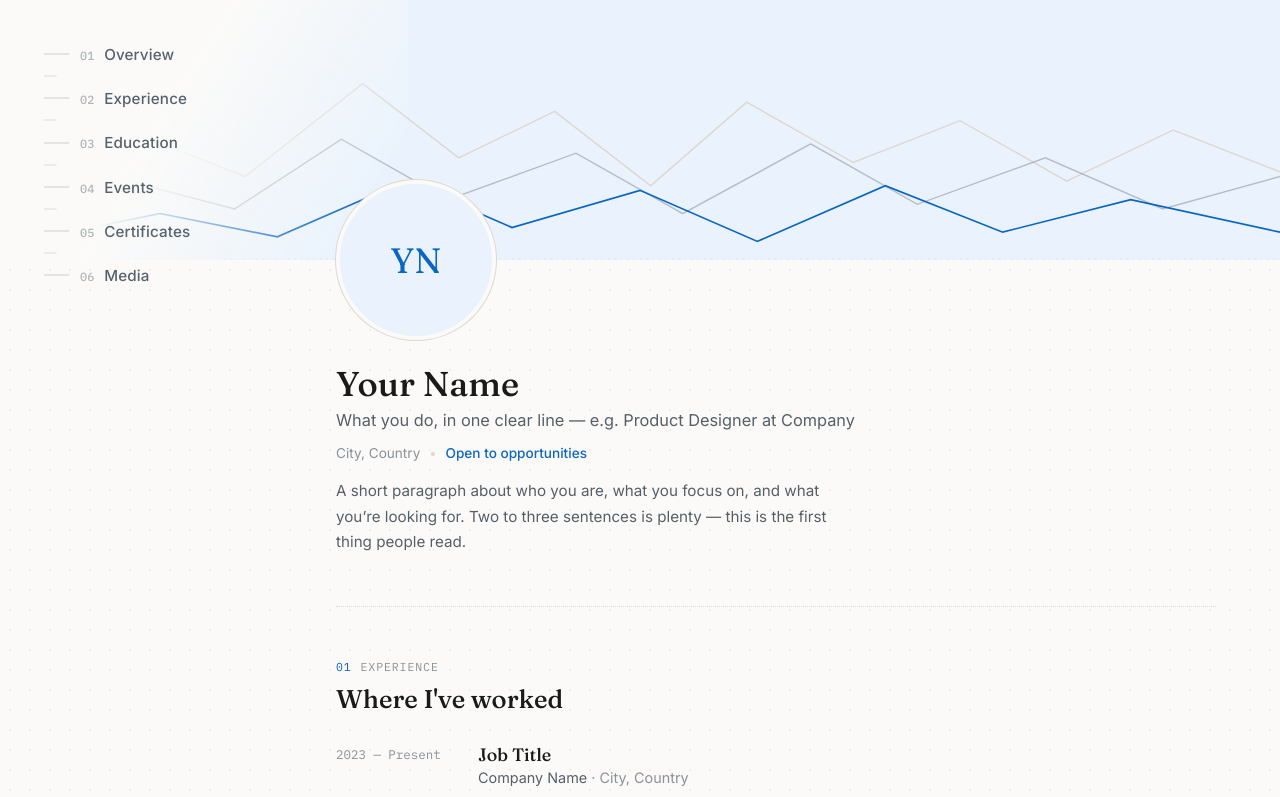
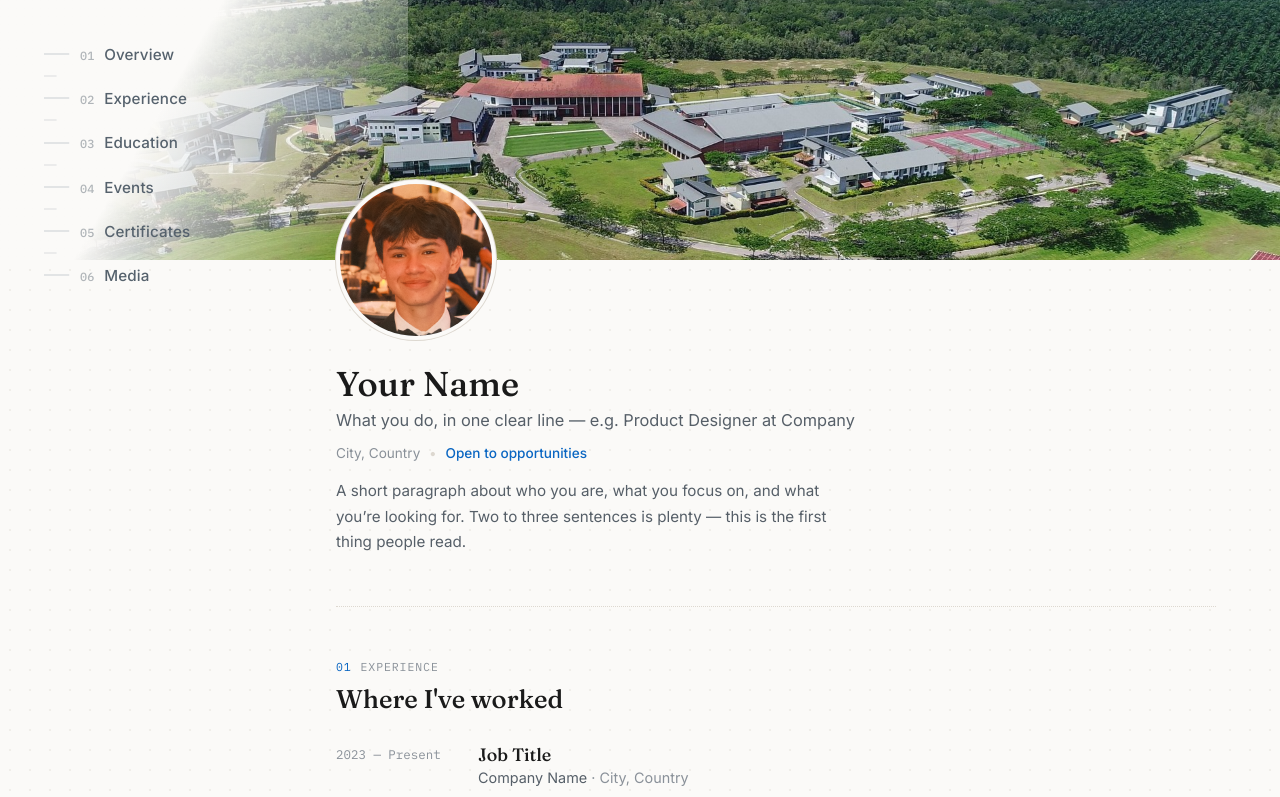
Before and after one commit to rice-evans/Portfolio, a React (Vite) app: page / in a window 1280 px wide. Shown: the top 797 px of the page. Built offline with nearby package versions, Linux system fonts and the light colour scheme.

Commit message:
Update profileConfig.js

```diff
--- a/src/profileConfig.js
+++ b/src/profileConfig.js
@@ -7,6 +7,6 @@ export const PROFILE = {
   location: 'City, Country',
   bio: 'A short paragraph about who you are, what you focus on, and what you\u2019re looking for. Two to three sentences is plenty — this is the first thing people read.',
   openTo: 'Open to opportunities',
-  bannerUrl: '',
-  photoUrl: ''
+  bannerUrl: '/Banner.jpg',
+  photoUrl: '/Profile.jpg'
 };
```
